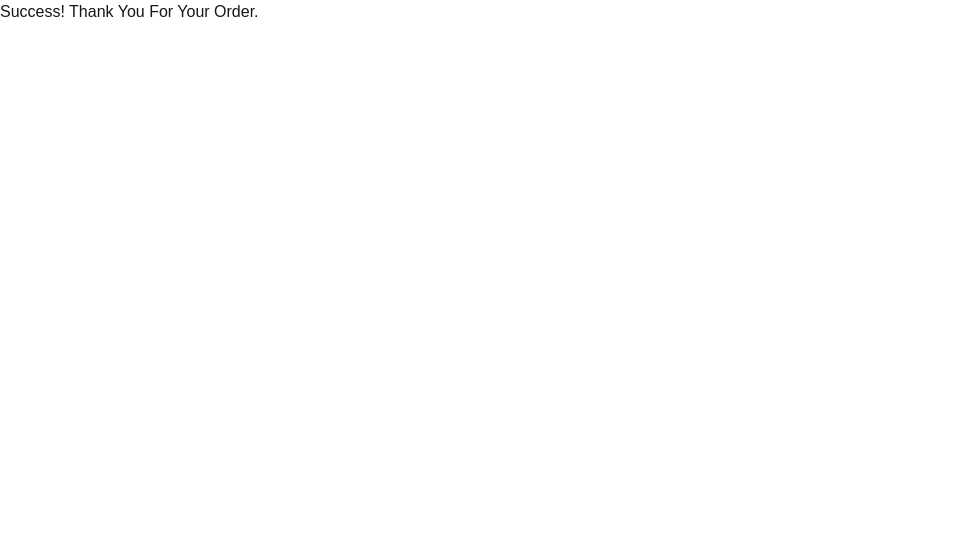
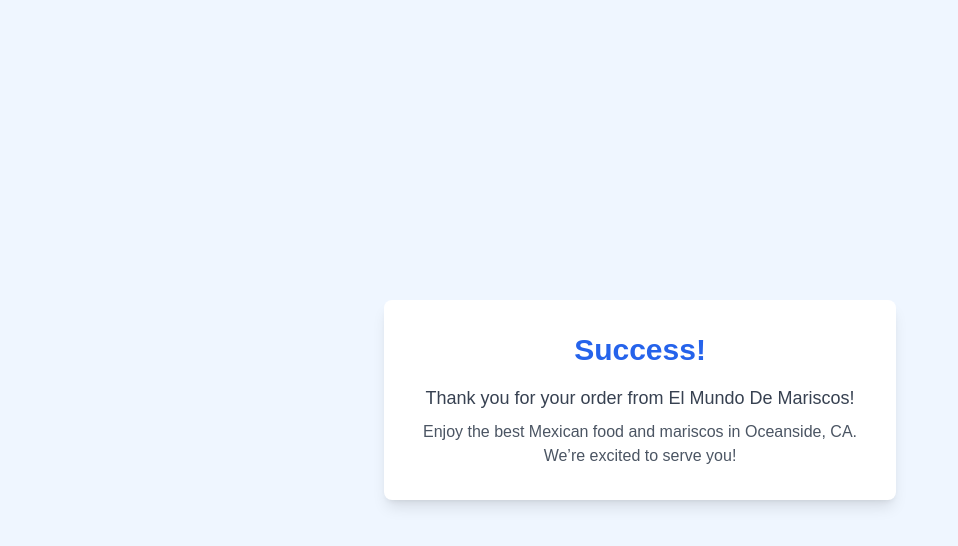
Before and after one commit to rcbrian81/emdm, a Next.js app: page /success in a window 1280 px wide. Shown: the top 546 px of the page, without its empty margins (0-958 px from the left). Built offline with nearby package versions, Linux system fonts and the light colour scheme.

Commit message:
not deployable

```diff
--- a/src/app/api/checkout/checkout_sessions/route.js
+++ b/src/app/api/checkout/checkout_sessions/route.js
@@ -50,7 +50,7 @@ export async function POST(request) {
       line_items: lineItems,
       mode: "payment",
       success_url: `${request.headers.get("origin")}/success`,
-      cancel_url: `${request.headers.get("origin")}/cancel`,
+      cancel_url: `${request.headers.get("origin")}/cart`,
     });
 
     return NextResponse.json({ url: stripeSession.url });
--- a/src/app/layout.js
+++ b/src/app/layout.js
@@ -36,24 +36,7 @@ export const metadata = {
 export default function RootLayout({ children }) {
   return (
     <html lang="en">
-      <head>
-        {/* Google Analytics */}
-        <script
-          defer
-          src="https://www.googletagmanager.com/gtag/js?id=G-CGKCSFQ5D1"
-        ></script>
-        <script
-          defer
-          dangerouslySetInnerHTML={{
-            __html: `
-              window.dataLayer = window.dataLayer || [];
-              function gtag(){dataLayer.push(arguments);}
-              gtag('js', new Date());
-              gtag('config', 'G-CGKCSFQ5D1');
-            `,
-          }}
-        />
-      </head>
+      <head>{/* Google Analytics */}</head>
       <body
         className={`${geistSans.variable} ${geistMono.variable} antialiased`}
       >
--- a/src/app/menu/page.js
+++ b/src/app/menu/page.js
@@ -112,10 +112,10 @@ export default function Menu() {
       <div className="container text-black mx-auto px-4 py-8 bg-white shadow-xl rounded-lg border border-gray-200 mt-12">
         <h1 className="text-5xl font-bold text-center mb-8">Our Menu</h1>
         <a
-          href="/checkout"
+          href="/cart"
           className="bg-green-500 text-white px-4 py-2 rounded mt-4"
         >
-          Go to Checkout
+          Go to Cart
         </a>
 
         {/* Grid for two columns */}
--- a/src/app/success/page.js
+++ b/src/app/success/page.js
@@ -1,7 +1,16 @@
 export default function Success() {
   return (
-    <div>
-      <hi> Success! Thank You For Your Order.</hi>
+    <div className="flex items-center justify-center min-h-screen bg-blue-50">
+      <div className="bg-white p-8 rounded-lg shadow-lg text-center max-w-lg">
+        <h1 className="text-3xl font-bold text-blue-600 mb-4">Success!</h1>
+        <p className="text-lg text-gray-700 mb-2">
+          Thank you for your order from El Mundo De Mariscos!
+        </p>
+        <p className="text-md text-gray-600">
+          Enjoy the best Mexican food and mariscos in Oceanside, CA. We’re
+          excited to serve you!
+        </p>
+      </div>
     </div>
   );
 }
```
Also changed, not shown: src/app/cart/page.js (renamed from src/app/checkout/page.js), 1 other file (tests, documents, lock files or other folders).
